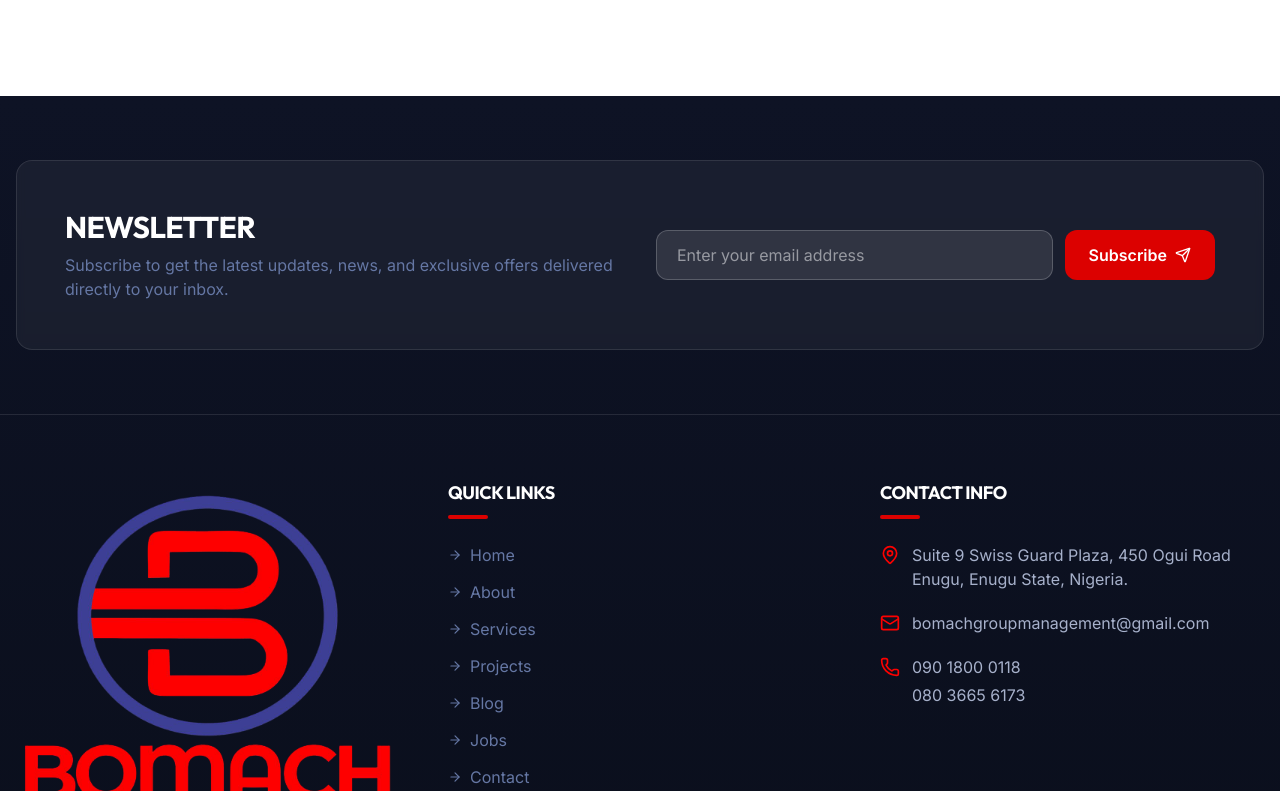
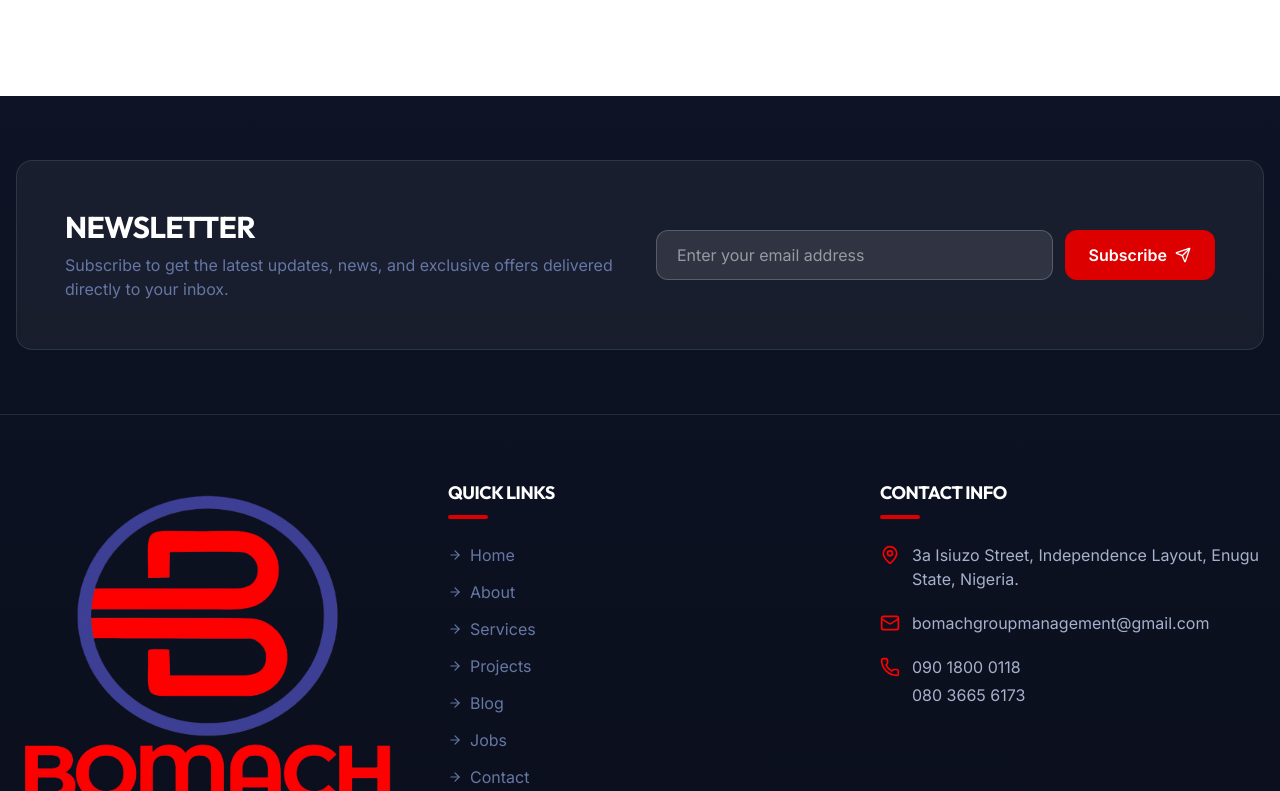
Before and after one commit to bomachgroup/bomach-frontend, a Next.js app: page /terms-of-service in a window 1280 px wide. Shown: the part 7430-8221 px from the top of the page. Built offline with nearby package versions, Linux system fonts and the light colour scheme; no server answers.

Commit message:
Updated company address across site

```diff
--- a/src/app/booking/page.tsx
+++ b/src/app/booking/page.tsx
@@ -14,7 +14,7 @@ const contactInfo = [
   {
     icon: MapPin,
     title: "Address",
-    lines: ["Suite 9 Swiss Guard Plaza,", "450 Ogui Road, Enugu State"],
+    lines: ["3a Isiuzo Street,", "Independence Layout, Enugu State"],
   },
   {
     icon: Phone,
--- a/src/app/contact/page.tsx
+++ b/src/app/contact/page.tsx
@@ -13,7 +13,7 @@ const contactInfo = [
   {
     icon: MapPin,
     title: "Address",
-    lines: ["Suite 9 Swiss Guard Plaza,", "450 Ogui Road, Enugu State"],
+    lines: ["3a Isiuzo Street,", "Independence Layout, Enugu State"],
   },
   {
     icon: Phone,
--- a/src/app/terms-of-service/page.tsx
+++ b/src/app/terms-of-service/page.tsx
@@ -295,9 +295,9 @@ export default function TermsOfServicePage() {
               <p className="font-display font-bold text-secondary-950 mb-3">Bomach Group of Company</p>
               <p className="text-secondary-600 mb-3">
                 <strong className="text-secondary-950">Address:</strong><br />
-                Suite 9 Swiss Guard Plaza<br />
-                450 Ogui Road<br />
-                Enugu, Enugu State<br />
+                3a Isiuzo Street<br />
+                Independence Layout<br />
+                Enugu State<br />
                 Nigeria
               </p>
               <p className="text-secondary-600 mb-3">
--- a/src/components/Footer.tsx
+++ b/src/components/Footer.tsx
@@ -171,8 +171,8 @@ export default function Footer() {
                   <li className="flex items-start gap-3">
                     <MapPin className="mt-0.5 h-5 w-5 shrink-0 text-primary-500" />
                     <span className="text-secondary-300">
-                      Suite 9 Swiss Guard Plaza, 450 Ogui Road Enugu, Enugu
-                      State, Nigeria.
+                      3a Isiuzo Street, Independence Layout, Enugu State,
+                      Nigeria.
                     </span>
                   </li>
                   <li className="flex items-start gap-3">
```
